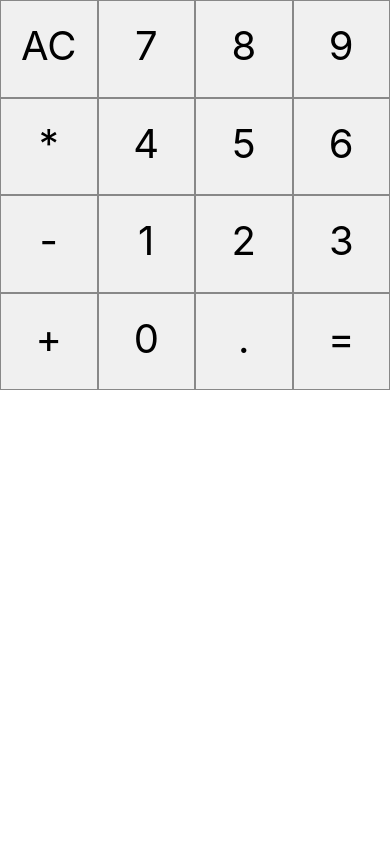
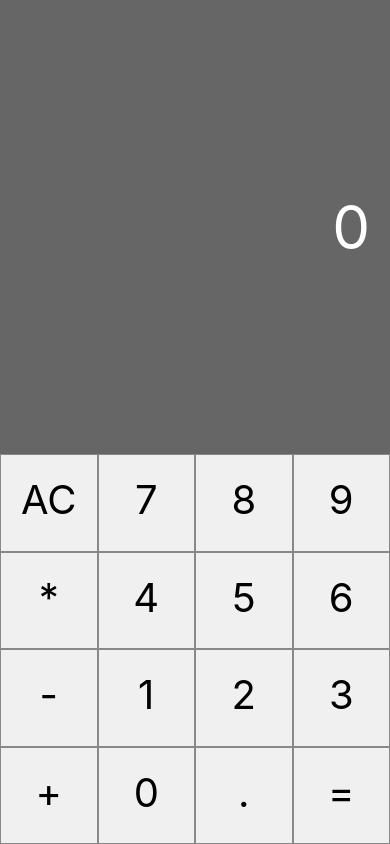
Before and after one commit to WagnerReis/Curso-react-native, a React Native app in the folder calculator/: screen / in a window 390 px wide. Built offline with nearby package versions, Linux system fonts and the light colour scheme.

Commit message:
Componente Display/Projeto Calculadora

```diff
--- a/calculator/App.js
+++ b/calculator/App.js
@@ -1,12 +1,18 @@
 import React, {Component} from 'react';
 import {Platform, StyleSheet, Text, View} from 'react-native';
 import Button from './src/components/Button'
+import Display from './src/components/Display'
 
 
 export default class App extends Component {
+state = {
+  displayValue: '0'
+}
+
   render() {
     return (
       <View style={styles.container}>
+        <Display value={this.state.displayValue} />
         <View style={styles.buttons}>
             <Button label='AC' />
             <Button label='7' />
--- /dev/null
+++ b/calculator/src/components/Display.js
@@ -0,0 +1,26 @@
+import React from 'react'
+import {
+    StyleSheet,
+    Text,
+    View,
+} from 'react-native'
+
+const styles = StyleSheet.create({
+    display: {
+        flex: 1,
+        padding: 20,
+        justifyContent: 'center',
+        backgroundColor: 'rgba(0,0,0,0.6)',
+        alignItems: 'flex-end'
+    },
+    displayValues: {
+        fontSize: 60,
+        color: '#fff',
+    }
+})
+
+export default props =>
+    <View style={styles.display}>
+        <Text style={styles.displayValues}
+            numberOfLines={1}>{props.value}</Text>
+    </View>
```
